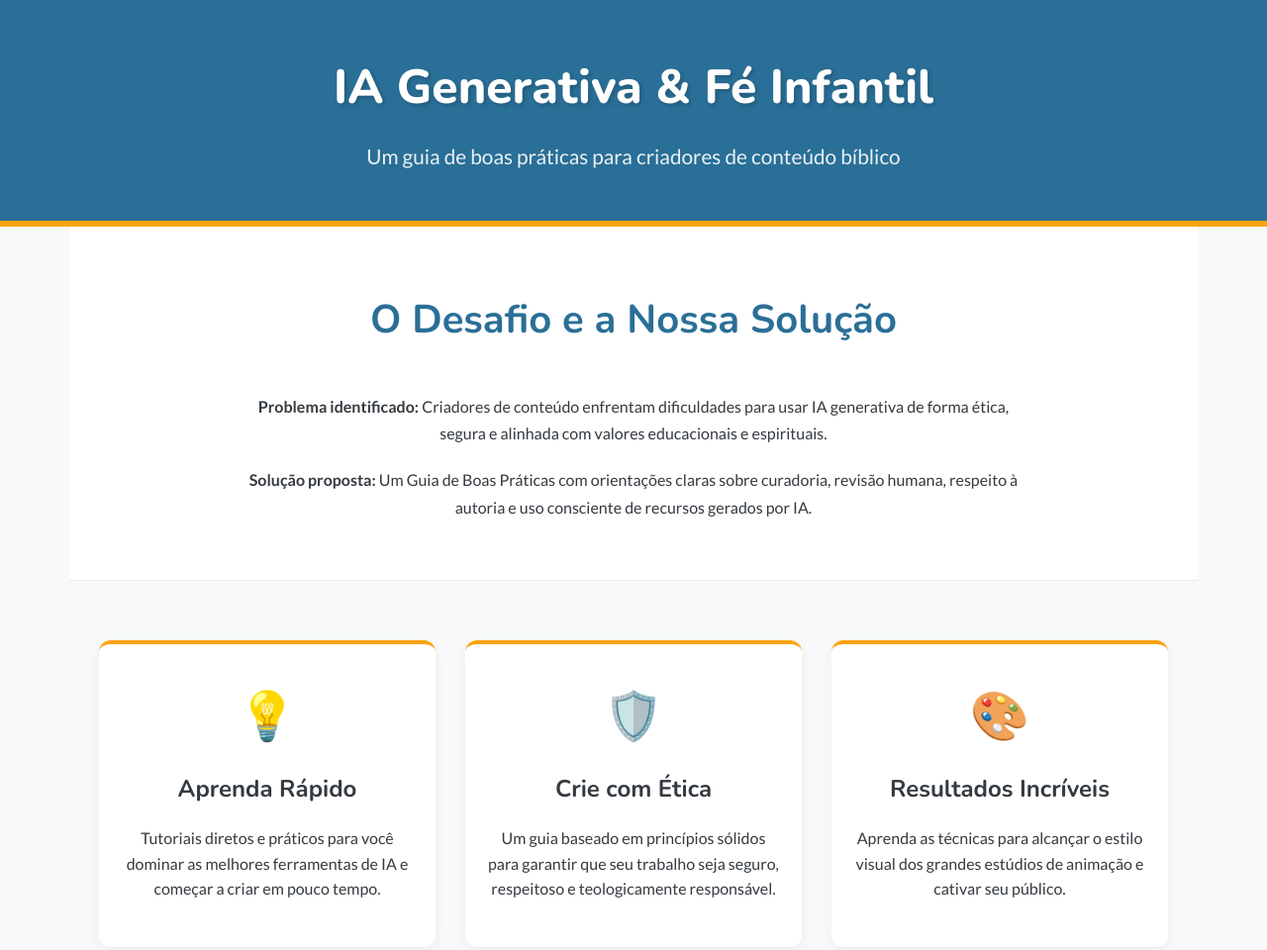
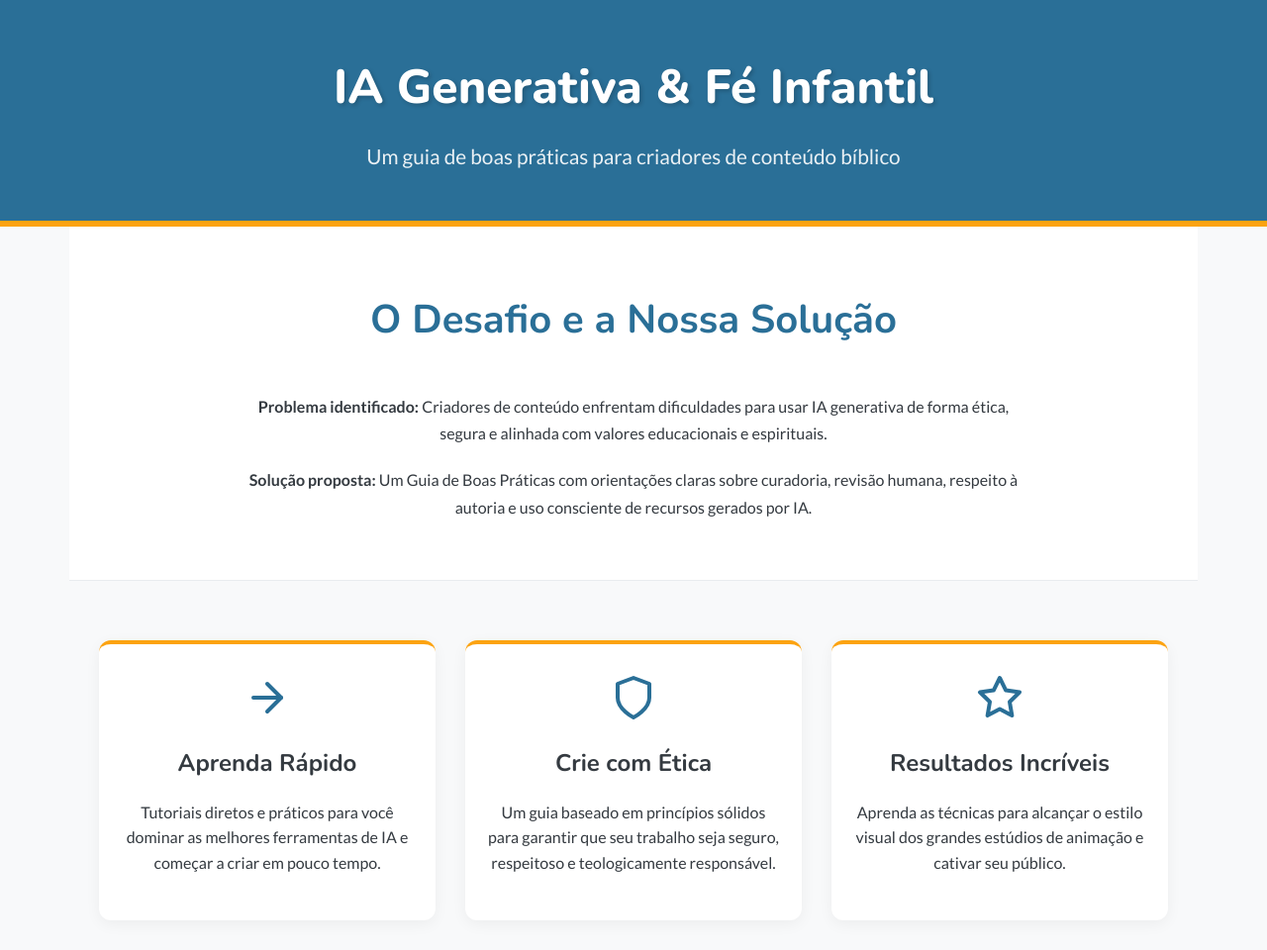
Before and after one commit to rafazildoonix/guia-ia-biblico, a plain HTML site: page index.html in a window 1280 px wide. Shown: the top 960 px of the page at 99% size. Drawn offline with nearby package versions, Linux system fonts and the light colour scheme.

Commit message:
Update index.html

```diff
--- a/index.html
+++ b/index.html
@@ -5,14 +5,14 @@
     <meta name="viewport" content="width=device-width, initial-scale=1.0">
     <title>Guia IA Bíblico - Para Criadores de Conteúdo Infantil</title>
 
-    <link rel="preconnect" href="https://fonts.googleapis.com">
-    <link rel="preconnect" href="https://fonts.gstatic.com" crossorigin>
-    <link href="https://fonts.googleapis.com/css2?family=Lato:wght@400;700&family=Nunito:wght@700;800&display=swap" rel="stylesheet">
     <link rel="apple-touch-icon" sizes="180x180" href="/guia-ia-biblico/apple-touch-icon.png">
     <link rel="icon" type="image/png" sizes="32x32" href="/guia-ia-biblico/favicon-32x32.png">
     <link rel="icon" type="image/png" sizes="16x16" href="/guia-ia-biblico/favicon-16x16.png">
     <link rel="manifest" href="/guia-ia-biblico/site.webmanifest">
 
+    <link rel="preconnect" href="https://fonts.googleapis.com">
+    <link rel="preconnect" href="https://fonts.gstatic.com" crossorigin>
+    <link href="https://fonts.googleapis.com/css2?family=Lato:wght@400;700&family=Nunito:wght@700;800&display=swap" rel="stylesheet">
 
     <style>
         :root {
@@ -89,9 +89,11 @@
             width: 300px;
             border-top: 4px solid var(--laranja-destaque);
         }
-        .pilar-icone {
-            font-size: 3rem;
+        .pilar-icone svg {
+            width: 48px;
+            height: 48px;
             color: var(--azul-principal);
+            stroke-width: 2;
         }
         .pilar h3 {
             font-family: var(--fonte-titulos);
@@ -154,8 +156,6 @@
             border: 5px solid var(--laranja-destaque);
             box-shadow: 0 4px 15px rgba(0,0,0,0.15);
         }
-
-        /* --- NOVO: Estilos para a Seção de Depoimentos --- */
         .depoimentos-container {
             display: flex;
             justify-content: center;
@@ -178,8 +178,6 @@
         .depoimento-tag:hover {
             transform: scale(1.05);
         }
-        /* --- Fim dos novos estilos --- */
-
         #guia ul {
             list-style: none;
             padding: 0;
@@ -265,17 +263,23 @@
     <section id="pilares">
         <div class="pilares-container">
             <div class="pilar">
-                <div class="pilar-icone">💡</div>
+                <div class="pilar-icone">
+                    <svg xmlns="http://www.w3.org/2000/svg" viewBox="0 0 24 24" fill="none" stroke="currentColor" stroke-linecap="round" stroke-linejoin="round"><line x1="5" y1="12" x2="19" y2="12"></line><polyline points="12 5 19 12 12 19"></polyline></svg>
+                </div>
                 <h3>Aprenda Rápido</h3>
                 <p>Tutoriais diretos e práticos para você dominar as melhores ferramentas de IA e começar a criar em pouco tempo.</p>
             </div>
             <div class="pilar">
-                <div class="pilar-icone">🛡️</div>
+                <div class="pilar-icone">
+                    <svg xmlns="http://www.w3.org/2000/svg" viewBox="0 0 24 24" fill="none" stroke="currentColor" stroke-linecap="round" stroke-linejoin="round"><path d="M12 22s8-4 8-10V5l-8-3-8 3v7c0 6 8 10 8 10z"></path></svg>
+                </div>
                 <h3>Crie com Ética</h3>
                 <p>Um guia baseado em princípios sólidos para garantir que seu trabalho seja seguro, respeitoso e teologicamente responsável.</p>
             </div>
             <div class="pilar">
-                <div class="pilar-icone">🎨</div>
+                <div class="pilar-icone">
+                    <svg xmlns="http://www.w3.org/2000/svg" viewBox="0 0 24 24" fill="none" stroke="currentColor" stroke-linecap="round" stroke-linejoin="round"><polygon points="12 2 15.09 8.26 22 9.27 17 14.14 18.18 21.02 12 17.77 5.82 21.02 7 14.14 2 9.27 8.91 8.26 12 2"></polygon></svg>
+                </div>
                 <h3>Resultados Incríveis</h3>
                 <p>Aprenda as técnicas para alcançar o estilo visual dos grandes estúdios de animação e cativar seu público.</p>
             </div>
@@ -311,7 +315,6 @@
         </div>
     </section>
 
-    <!-- --- NOVA SEÇÃO DE DEPOIMENTOS --- -->
     <section id="depoimentos">
         <h2>O que dizem sobre nosso conteúdo</h2>
         <div class="depoimentos-container">
@@ -323,7 +326,6 @@
             <div class="depoimento-tag">"A qualidade da animação é incrível!"</div>
         </div>
     </section>
-    <!-- --- FIM DA NOVA SEÇÃO --- -->
 
     <section id="guia">
         <h2>Seu Guia de Boas Práticas</h2>
```
